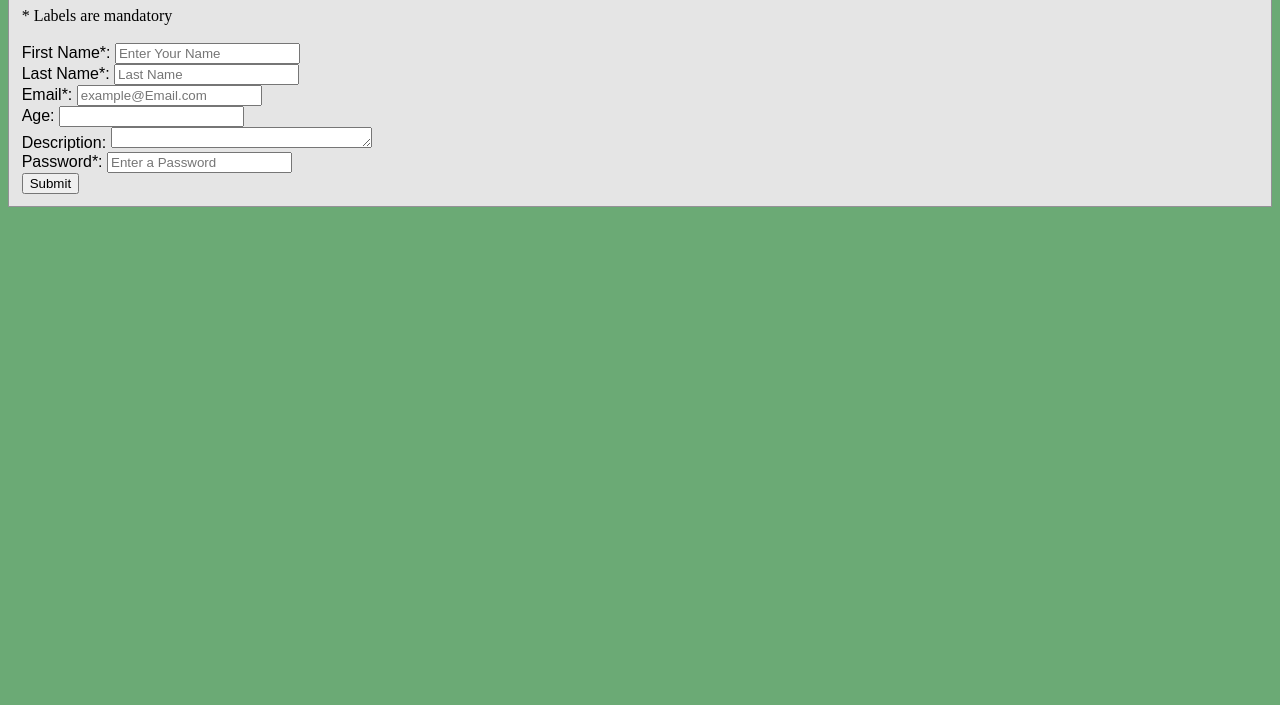
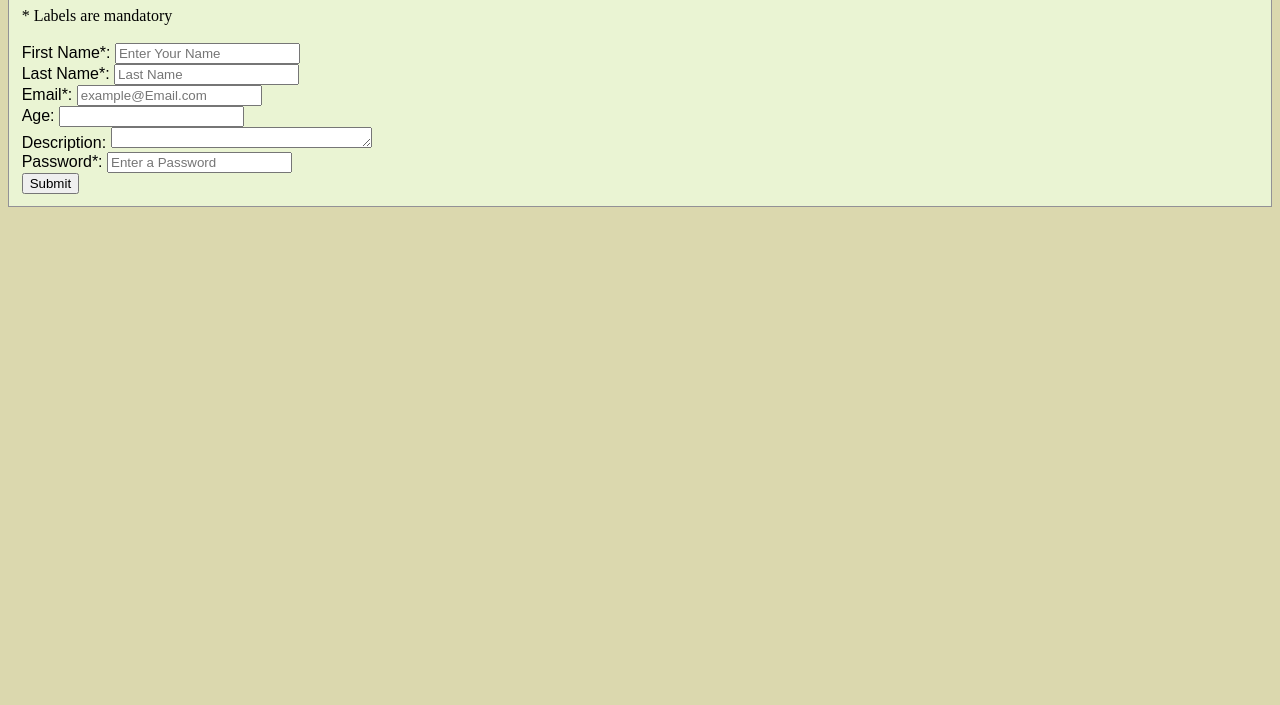
Before and after one commit to sharedordaz/OPENArchive, a website: page view/register.html in a window 1280 px wide. Shown: the part 95-800 px from the top of the page. Drawn offline with Linux system fonts and the light colour scheme.

Commit message:
Changed View properties, also routenames

```diff
--- a/routers/index.js
+++ b/routers/index.js
@@ -8,7 +8,7 @@ router.use("/", require('./home.js'));
 
 router.use("/auth", require('./home.js'));
 
-router.use("/loggers", require('./loggers.js'));
+router.use("/users", require('./users.js'));
 
 router.use("/images", require('./images.js'));
 
--- a/view/css/style.css
+++ b/view/css/style.css
@@ -1,29 +1,28 @@
 :root{
   /*Pallete. Colors from darker to lighter*/
-  --gray1: #545454;
-  --gray2: #69747C;
-  --green1: #6BAA75;
-  --green2: #84DD63;
-  --green3: #CBFF4D;
-
+  --beige: #EAF4D3;
+  --vanilla: #DBD8AE;
+  --mamey: #CA907E;
+  --red: #994636;
+  --orange-brown: #895B1E;
  /*Extra colors*/
   --medium-gray: #626868;
   --light-gray: #939196;
   --almost-white: #E5E5E5;
 
-  background-color: var(--green1);
+  background-color: var(--vanilla);
 }
 main{
-  background-color: var(--almost-white);
+  background-color: var(--beige);
   border: 1px solid var(--light-gray);
   padding: 1%;
 }
 h1, h2, h3, h4{
   font-family: Arial, Helvetica, sans-serif;
-  color: var(--gray1);
+  color: var(--red);
 }
 
 p, i, em, label{
   font-family: Arial, Helvetica, sans-serif;
-  color: var(--black);
+  color: black;
 }
```
Also changed, not shown: view/home.html (+2 -2 lines), routers/users.js (renamed from routers/loggers.js).
